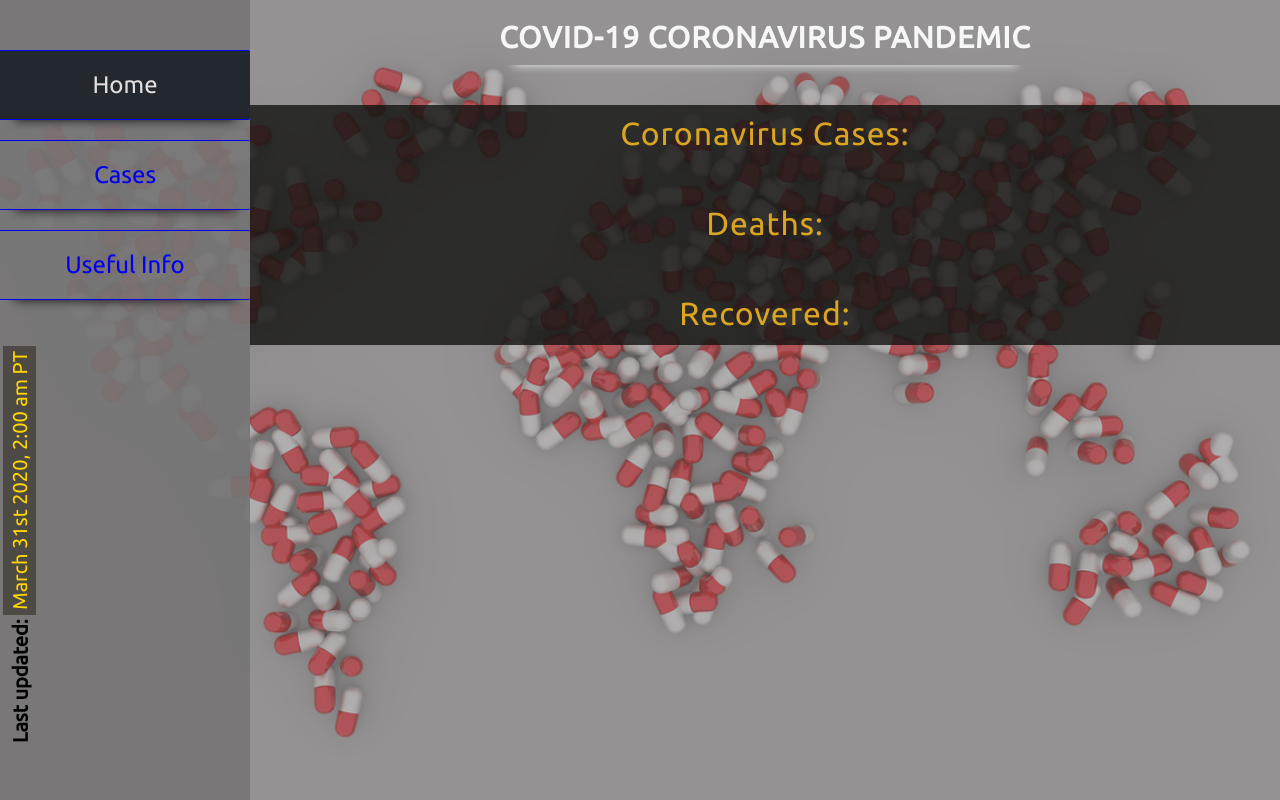
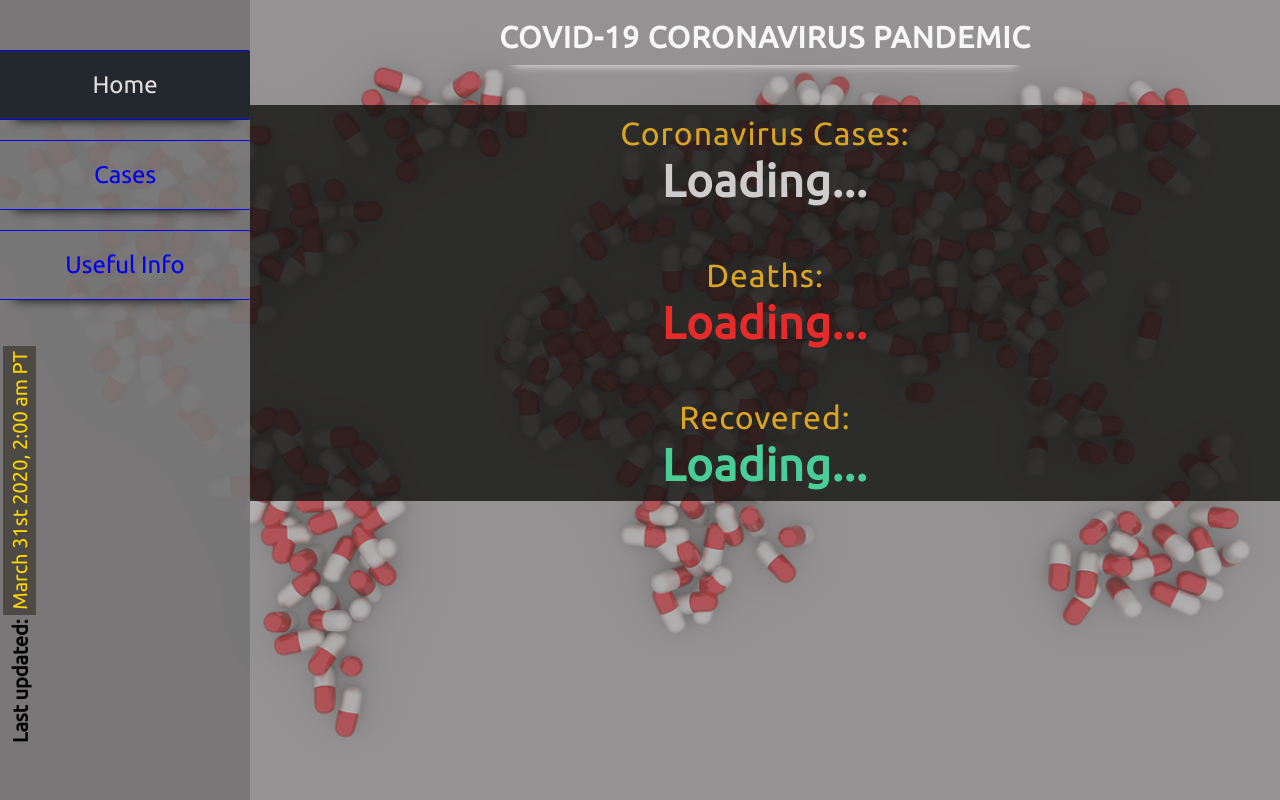
Before and after one commit to rbabaci1/coronavirus, a React (Create React App) app: page / in a window 1280 px wide. Built offline with nearby package versions, Linux system fonts and the light colour scheme; no server answers.

Commit message:
add is Loading state to show when fetching for data

```diff
--- a/src/components/Home/Home.js
+++ b/src/components/Home/Home.js
@@ -4,11 +4,16 @@ import './home.scss';
 
 export default function Home() {
   const [globalCases, setGlobalCases] = useState({});
+  const [isLoading, setIsLoading] = useState(false);
 
   useEffect(() => {
+    setIsLoading(true);
     fetch('https://corona.lmao.ninja/all')
       .then(response => response.json())
-      .then(data => setGlobalCases(data))
+      .then(data => {
+        setGlobalCases(data);
+        setIsLoading(false);
+      })
       .catch(console.error);
   }, []);
 
@@ -16,17 +21,23 @@ export default function Home() {
     <div className='home'>
       <section>
         <h2>Coronavirus Cases:</h2>
-        <span className='cases'>{globalCases.cases}</span>
+        <span className='cases'>
+          {isLoading ? 'Loading...' : globalCases.cases}
+        </span>
       </section>
 
       <section>
         <h2>Deaths:</h2>
-        <span className='deaths'>{globalCases.deaths}</span>
+        <span className='deaths'>
+          {isLoading ? 'Loading...' : globalCases.deaths}
+        </span>
       </section>
 
       <section>
         <h2>Recovered:</h2>
-        <span className='recovered'>{globalCases.recovered}</span>
+        <span className='recovered'>
+          {isLoading ? 'Loading...' : globalCases.recovered}
+        </span>
       </section>
     </div>
   );
--- a/src/components/Home/home.scss
+++ b/src/components/Home/home.scss
@@ -3,6 +3,7 @@
   margin-left: 250px;
   text-align: center;
   background-color: rgba(19, 19, 18, 0.8);
+  // height: 100%;
 
   h1 {
     margin: 0;
@@ -25,7 +26,7 @@
       letter-spacing: 1px;
     }
     .cases {
-      color: rgb(153, 150, 150);
+      color: rgb(206, 204, 204);
     }
     .deaths {
       color: rgb(231, 42, 42);
```
